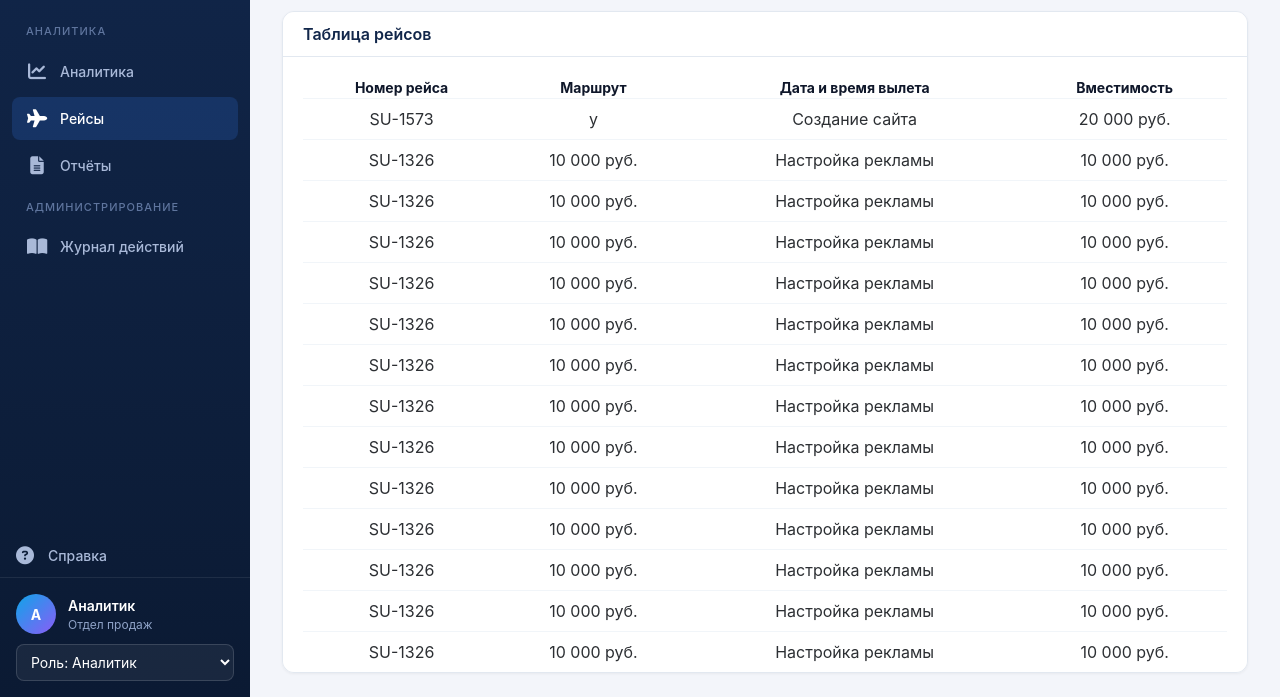
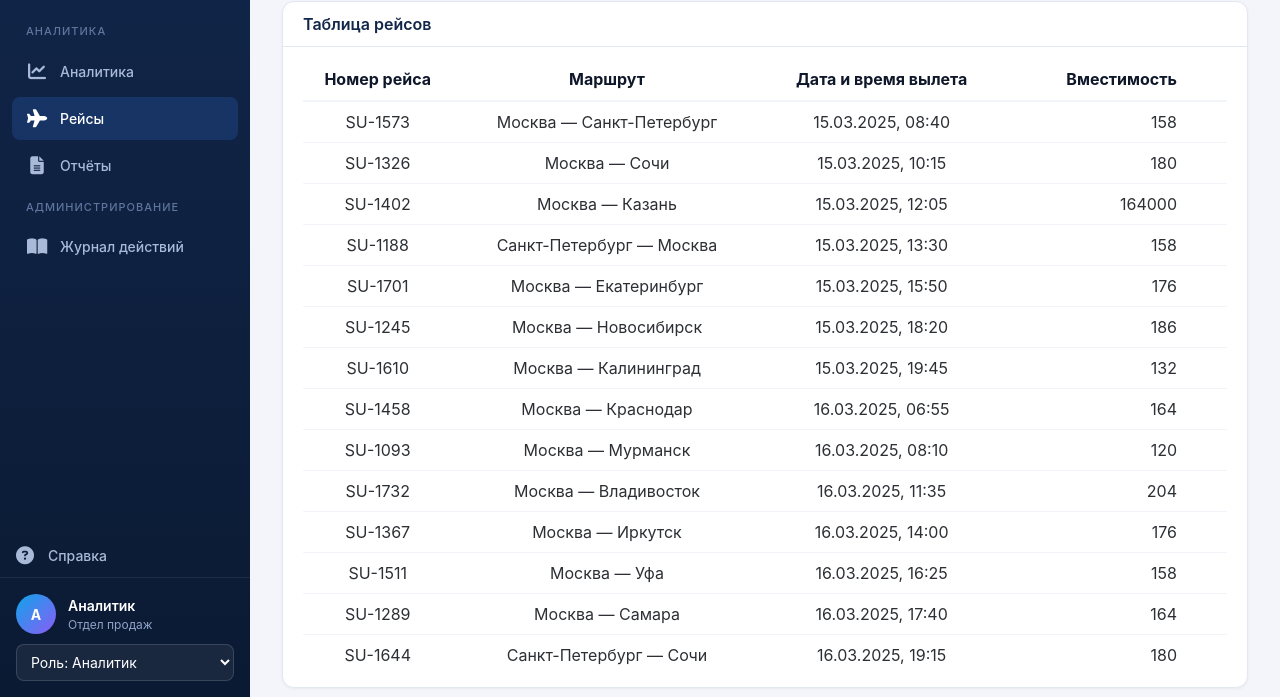
Before and after one commit to Creator-AlexSir/ATDFS, a plain HTML site: page index.html in a window 1280 px wide. Both pictures are taken after a click on the button "Рейсы". Shown: the part 103-800 px from the top of the page. Drawn offline with Linux system fonts and the light colour scheme.

Commit message:
Сделал таблицу рейсов

```diff
--- a/index.html
+++ b/index.html
@@ -225,6 +225,7 @@
             <h2>Таблица рейсов</h2>
           </div>
           <div class="card-body">
+            <div class="scroll">
               <table class="flights-table">
                 <thead>
                   <tr>
@@ -237,126 +238,127 @@
                 <tbody>
                   <tr>
                     <td>SU-1573</td>
-                  <td>y</td>
-                  <td>Создание сайта</td>
-                  <td>20 000 руб.</td>
+                    <td>Москва — Санкт-Петербург</td>
+                    <td>15.03.2025, 08:40</td>
+                    <td>158</td>
                   </tr>
                   <tr>
                     <td>SU-1326</td>
-                  <td>10 000 руб.</td>
-                  <td>Настройка рекламы</td>
-                  <td>10 000 руб.</td>
+                    <td>Москва — Сочи</td>
+                    <td>15.03.2025, 10:15</td>
+                    <td>180</td>
+                  </tr>
+                  <tr>
+                    <td>SU-1402</td>
+                    <td>Москва — Казань</td>
+                    <td>15.03.2025, 12:05</td>
+                    <td>164000</td>
+                  </tr>
+                  <tr>
+                    <td>SU-1188</td>
+                    <td>Санкт-Петербург — Москва</td>
+                    <td>15.03.2025, 13:30</td>
+                    <td>158</td>
+                  </tr>
+                  <tr>
+                    <td>SU-1701</td>
+                    <td>Москва — Екатеринбург</td>
+                    <td>15.03.2025, 15:50</td>
+                    <td>176</td>
+                  </tr>
+                  <tr>
+                    <td>SU-1245</td>
+                    <td>Москва — Новосибирск</td>
+                    <td>15.03.2025, 18:20</td>
+                    <td>186</td>
+                  </tr>
+                  <tr>
+                    <td>SU-1610</td>
+                    <td>Москва — Калининград</td>
+                    <td>15.03.2025, 19:45</td>
+                    <td>132</td>
+                  </tr>
+                  <tr>
+                    <td>SU-1458</td>
+                    <td>Москва — Краснодар</td>
+                    <td>16.03.2025, 06:55</td>
+                    <td>164</td>
+                  </tr>
+                  <tr>
+                    <td>SU-1093</td>
+                    <td>Москва — Мурманск</td>
+                    <td>16.03.2025, 08:10</td>
+                    <td>120</td>
+                  </tr>
+                  <tr>
+                    <td>SU-1732</td>
+                    <td>Москва — Владивосток</td>
+                    <td>16.03.2025, 11:35</td>
+                    <td>204</td>
+                  </tr>
+                  <tr>
+                    <td>SU-1367</td>
+                    <td>Москва — Иркутск</td>
+                    <td>16.03.2025, 14:00</td>
+                    <td>176</td>
+                  </tr>
+                  <tr>
+                    <td>SU-1511</td>
+                    <td>Москва — Уфа</td>
+                    <td>16.03.2025, 16:25</td>
+                    <td>158</td>
+                  </tr>
+                  <tr>
+                    <td>SU-1289</td>
+                    <td>Москва — Самара</td>
+                    <td>16.03.2025, 17:40</td>
+                    <td>164</td>
+                  </tr>
+                  <tr>
+                    <td>SU-1644</td>
+                    <td>Санкт-Петербург — Сочи</td>
+                    <td>16.03.2025, 19:15</td>
+                    <td>180</td>
+                  </tr>
+                  <tr>
+                    <td>SU-1198</td>
+                    <td>Москва — Ростов-на-Дону</td>
+                    <td>17.03.2025, 07:00</td>
+                    <td>158</td>
+                  </tr>
+                  <tr>
+                    <td>SU-1475</td>
+                    <td>Москва — Волгоград</td>
+                    <td>17.03.2025, 09:30</td>
+                    <td>132</td>
+                  </tr>
+                  <tr>
+                    <td>SU-1573</td>
+                    <td>Москва — Санкт-Петербург</td>
+                    <td>17.03.2025, 12:40</td>
+                    <td>158</td>
                   </tr>
                   <tr>
                     <td>SU-1326</td>
-                  <td>10 000 руб.</td>
-                  <td>Настройка рекламы</td>
-                  <td>10 000 руб.</td>
+                    <td>Москва — Сочи</td>
+                    <td>17.03.2025, 14:15</td>
+                    <td>180</td>
                   </tr>
                   <tr>
-                  <td>SU-1326</td>
-                  <td>10 000 руб.</td>
-                  <td>Настройка рекламы</td>
-                  <td>10 000 руб.</td>
+                    <td>SU-1701</td>
+                    <td>Москва — Екатеринбург</td>
+                    <td>17.03.2025, 16:50</td>
+                    <td>176</td>
                   </tr>
                   <tr>
-                  <td>SU-1326</td>
-                  <td>10 000 руб.</td>
-                  <td>Настройка рекламы</td>
-                  <td>10 000 руб.</td>
-                </tr>
-                <tr>
-                  <td>SU-1326</td>
-                  <td>10 000 руб.</td>
-                  <td>Настройка рекламы</td>
-                  <td>10 000 руб.</td>
-                </tr>
-                <tr>
-                  <td>SU-1326</td>
-                  <td>10 000 руб.</td>
-                  <td>Настройка рекламы</td>
-                  <td>10 000 руб.</td>
-                </tr>
-                <tr>
-                  <td>SU-1326</td>
-                  <td>10 000 руб.</td>
-                  <td>Настройка рекламы</td>
-                  <td>10 000 руб.</td>
-                </tr>
-                <tr>
-                  <td>SU-1326</td>
-                  <td>10 000 руб.</td>
-                  <td>Настройка рекламы</td>
-                  <td>10 000 руб.</td>
-                </tr>
-                <tr>
-                  <td>SU-1326</td>
-                  <td>10 000 руб.</td>
-                  <td>Настройка рекламы</td>
-                  <td>10 000 руб.</td>
-                </tr>
-                <tr>
-                  <td>SU-1326</td>
-                  <td>10 000 руб.</td>
-                  <td>Настройка рекламы</td>
-                  <td>10 000 руб.</td>
-                </tr>
-                <tr>
-                  <td>SU-1326</td>
-                  <td>10 000 руб.</td>
-                  <td>Настройка рекламы</td>
-                  <td>10 000 руб.</td>
-                </tr>
-                <tr>
-                  <td>SU-1326</td>
-                  <td>10 000 руб.</td>
-                  <td>Настройка рекламы</td>
-                  <td>10 000 руб.</td>
-                </tr>
-                <tr>
-                  <td>SU-1326</td>
-                  <td>10 000 руб.</td>
-                  <td>Настройка рекламы</td>
-                  <td>10 000 руб.</td>
-                </tr>
-                <tr>
-                  <td>SU-1326</td>
-                  <td>10 000 руб.</td>
-                  <td>Настройка рекламы</td>
-                  <td>10 000 руб.</td>
-                </tr>
-                <tr>
-                  <td>SU-1326</td>
-                  <td>10 000 руб.</td>
-                  <td>Настройка рекламы</td>
-                  <td>10 000 руб.</td>
-                </tr>
-                <tr>
-                  <td>SU-1326</td>
-                  <td>10 000 руб.</td>
-                  <td>Настройка рекламы</td>
-                  <td>10 000 руб.</td>
-                </tr>
-                <tr>
-                  <td>SU-1326</td>
-                  <td>10 000 руб.</td>
-                  <td>Настройка рекламы</td>
-                  <td>10 000 руб.</td>
-                </tr>
-                <tr>
-                  <td>SU-1326</td>
-                  <td>10 000 руб.</td>
-                  <td>Настройка рекламы</td>
-                  <td>10 000 руб.</td>
-                </tr>
-                <tr>
-                  <td>SU-1326</td>
-                  <td>10 000 руб.</td>
-                  <td>Настройка рекламы</td>
-                  <td>10 000 руб.</td>
+                    <td>SU-1245</td>
+                    <td>Москва — Новосибирск</td>
+                    <td>17.03.2025, 18:20</td>
+                    <td>186</td>
                   </tr>
                 </tbody>
               </table>
+            </div>
           </div>
         </section>
       </div>
@@ -374,9 +376,7 @@
           <div class="card-header">
             <h2>Ы</h2>
           </div>
-          <div class="card-body">
-            ввв
-          </div>
+          <div class="card-body">ввв</div>
         </section>
       </div>
 
@@ -393,9 +393,7 @@
           <div class="card-header">
             <h2>Ы</h2>
           </div>
-          <div class="card-body">
-            ввв
-          </div>
+          <div class="card-body">ввв</div>
         </section>
       </div>
 
@@ -412,9 +410,7 @@
           <div class="card-header">
             <h2>Ы</h2>
           </div>
-          <div class="card-body">
-            Справка
-          </div>
+          <div class="card-body">Справка</div>
         </section>
       </div>
     </main>
--- a/style.css
+++ b/style.css
@@ -61,7 +61,6 @@ textarea {
   display: flex;
   justify-content: space-between;
   align-items: flex-end;
-  margin-bottom: 10px;
 }
 
 .page-header h1 {
@@ -115,7 +114,6 @@ textarea {
   border-radius: 12px;
   box-shadow: 0 1px 3px rgba(0, 0, 0, 0.05);
   border: 1px solid #e2e8f0;
-  overflow: hidden;
 }
 
 .card-header {
@@ -427,12 +425,6 @@ textarea {
   display: block;
 }
 
-@media (max-width: 1200px) {
-  .dashboard-grid {
-    grid-template-columns: 1fr;
-  }
-}
-
 /* Таблица результатов */
 .data-table {
   width: 100%;
@@ -492,28 +484,41 @@ textarea {
   width: 100%;
   border-collapse: collapse;
   text-align: center;
-  border-radius: 5px;
 }
 
 .flights-table td {
-  padding: 8px 0;
   border-bottom: 1px solid #f1f5f9;
   font-size: 16px;
   color: #2c2f33;
+  padding: 8px 0;
 }
 
 .flights-table tr:last-child td {
   border-bottom: none;
 }
 
-.flights-table thead {
+.flights-table thead th {
+  font-size: 16px;
   border-bottom: 1px solid #f1f5f9;
+  position: sticky;
+  top: 0;
+  background-color: #ffffff;
+  box-shadow: inset 0 -1px 0 #f1f5f9;
+  z-index: 2;
+  padding: 0 0 10px 0;
+}
+
+.flights-table td:last-child,
+.flights-table th:last-child {
+  text-align: right;
+  padding-right: 50px;
 }
 
 #flights-card {
   width: 100%;
+}
+.scroll {
+  max-height: 600px;
   overflow: auto;
+  padding: 0 0 5px 0;
 }
-
-#flights-card .card-header {
-}
```
Lines whose indentation alone changed are shown as unchanged.
